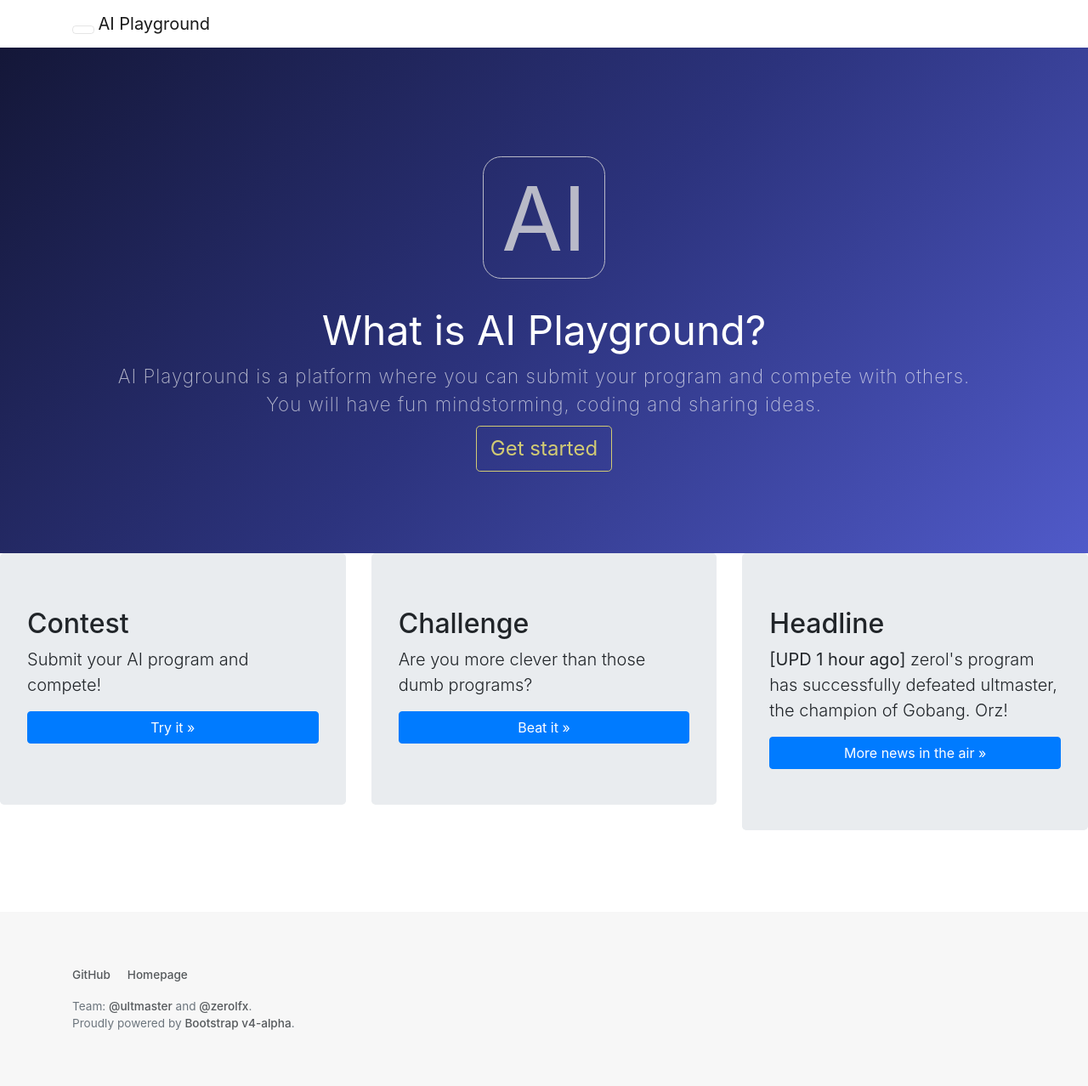
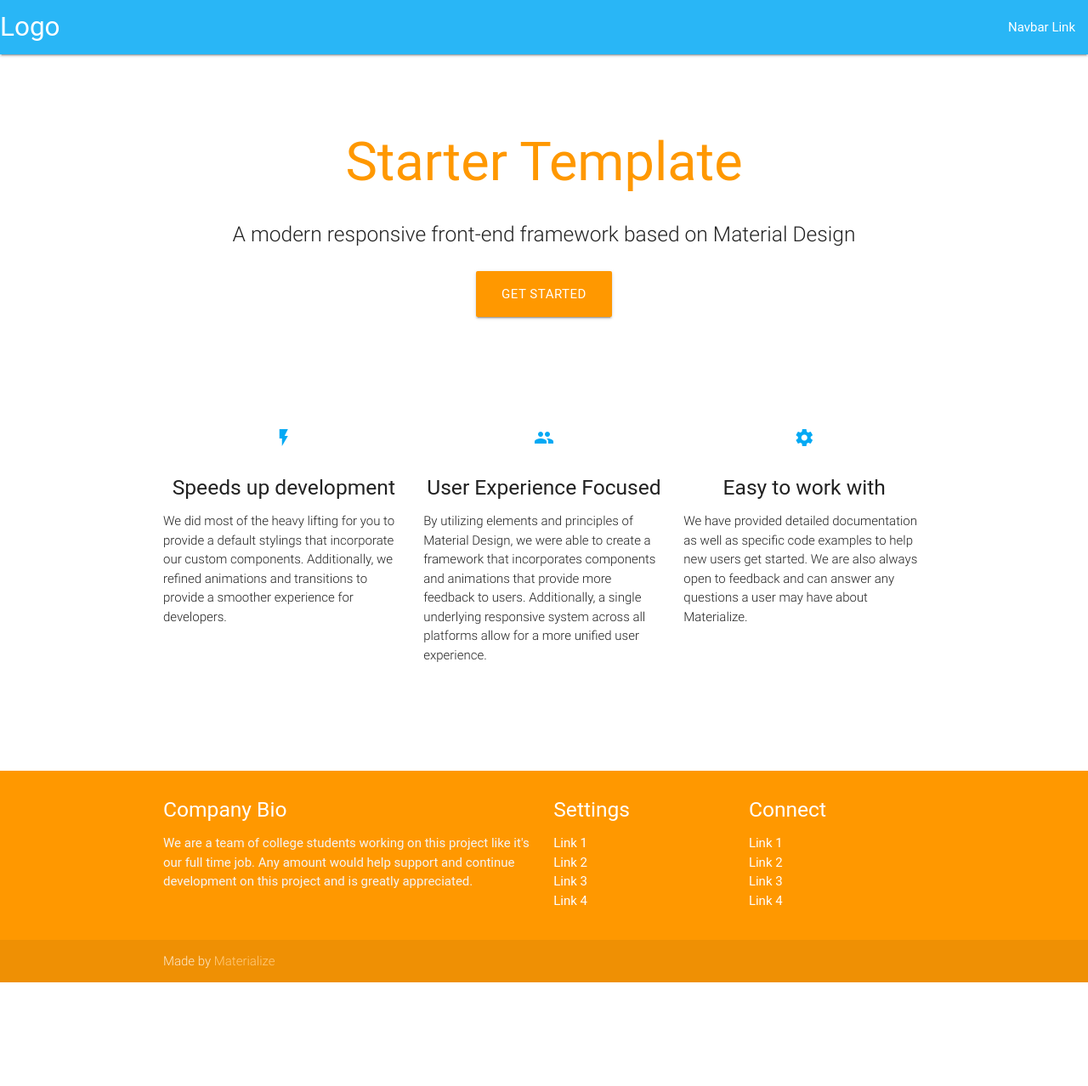
Before and after one commit to zerolfx/AIPlayground, a Django app: page / in a window 1280 px wide. Shown: the whole page at 85% size. After the commit the page ends 1156 px from the top, so only its background shows below. Run offline with Django 3.2, Linux system fonts and the light colour scheme; some libraries are stand-ins or nearby versions; some web fonts are replaced.

Commit message:
getting started, finally

```diff
--- /dev/null
+++ b/static/css/base.sass
@@ -0,0 +1,2 @@
+body
+  background-color: #f00
--- a/static/css/layout.css
+++ b/static/css/layout.css
@@ -1,3 +1,7 @@
+template {
+  display: none;
+}
+
 input, button, select, textarea, a {
   outline: none !important;
 }
--- /dev/null
+++ b/static/js/init.js
@@ -0,0 +1,9 @@
+var vm = new Vue({
+  el: '#example',
+  data: {
+    classObject: {
+      "nav-wrapper": true,
+      "container": true
+    }
+  }
+});
--- a/templates/base.html
+++ b/templates/base.html
@@ -4,184 +4,128 @@
 <head>
   <meta charset="utf-8">
   <meta http-equiv="X-UA-Compatible" content="IE=edge">
-  <meta name="viewport" content="width=device-width, initial-scale=1, shrink-to-fit=no">
-  <meta name="description" content="">
-  <meta name="author" content="">
+  <meta http-equiv="Content-Type" content="text/html; charset=UTF-8"/>
+  <meta name="viewport" content="width=device-width, initial-scale=1, maximum-scale=1.0"/>
+  <title>Starter Template - Materialize</title>
   <link rel="icon" href="{% static 'favicon.ico' %}">
-  <link href="//cdn.bootcss.com/bootstrap/4.0.0-alpha.5/css/bootstrap.min.css" rel="stylesheet">
-  <link href="{% static 'css/layout.css' %}" rel="stylesheet">
 
-  <title>{% if title %}{{ title }}{% else %}AI Playground{% endif %}</title>
+  <!-- CSS  -->
+  <link href="https://fonts.googleapis.com/icon?family=Material+Icons" rel="stylesheet">
+  <link href="https://cdn.bootcss.com/materialize/0.98.0/css/materialize.min.css" rel="stylesheet">
+  <link href="https://fonts.css.network/css?family=Roboto" rel="stylesheet">
 </head>
+<body>
+  <nav class="light-blue lighten-1" id="element" role="navigation">
+    <div class="classObject"><a id="logo-container" href="#" class="brand-logo">Logo</a>
+      <ul class="right hide-on-med-and-down">
+        <li><a href="#">Navbar Link</a></li>
+      </ul>
 
-<body>
-
-  <header class="navbar navbar-light navbar-static-top bd-navbar">
-    <div class="container">
-      <nav>
-        <div class="clearfix">
-        <button class="navbar-toggler hidden-md-up float-xs-right" type="button" data-toggle="collapse"
-                data-target="#navbarResponsive"
-                aria-controls="navbarResponsive" aria-expanded="false" aria-label="Toggle navigation"></button>
-          <a class="navbar-brand hidden-md-up" href="{% url 'home' %}">AI Playground</a>
-        </div>
-        <div class="collapse navbar-toggleable-sm" id="navbarResponsive">
-          <ul class="nav navbar-nav">
-            <li class="nav-item active">
-              <a class="nav-item nav-link {{ home_active }}" href="{% url 'home' %}">AI Playground</a>
-            </li>
-            <li class="nav-item">
-              <a class="nav-item nav-link {{ problist_active }}" href="{% url 'problist' %}">Problems</a>
-            </li>
-            <li class="nav-item">
-              <a class="nav-item nav-link {{ status_active }}" href="{% url 'status' %}">Status</a>
-            </li>
-            <li class="nav-item">
-              <a class="nav-item nav-link {{ challenge_active }}" href="#">Challenge</a>
-            </li>
-            {% if request.user.is_authenticated %}
-              <div class="float-md-right">
-                <li class="nav-item">
-                  <a class="nav-link text-gray-dark" href="{% url 'settings:profile' %}">{{ request.user.username }}</a>
-                </li>
-                <li class="nav-item">
-                  <a class="nav-link" href="{% url 'logout' %}">Logout</a>
-                </li>
-              </div>
-            {% else %}
-              <div class="float-md-right">
-                <li class="nav-item">
-                  <a class="nav-link" href="" data-toggle="modal" data-target="#modal-login">Login</a>
-                </li>
-                <li class="nav-item">
-                  <a class="nav-link" href="" data-toggle="modal" data-target="#modal-register">Register</a>
-                </li>
-              </div>
-            {% endif %}
+      <ul id="nav-mobile" class="side-nav">
+        <li><a href="#">Navbar Link</a></li>
       </ul>
+      <a href="#" data-activates="nav-mobile" class="button-collapse"><i class="material-icons">menu</i></a>
     </div>
   </nav>
+  <div class="section no-pad-bot" id="index-banner">
+    <div class="container">
+      <br><br>
+      <h1 class="header center orange-text">Starter Template</h1>
+      <div class="row center">
+        <h5 class="header col s12 light">A modern responsive front-end framework based on Material Design</h5>
       </div>
-  </header>
+      <div class="row center">
+        <a href="http://materializecss.com/getting-started.html" id="download-button" class="btn-large waves-effect waves-light orange">Get Started</a>
+      </div>
+      <br><br>
 
-  <div class="modal fade" id="modal-login" tabindex="-1" role="dialog" aria-labelledby="myModalLabel"
-       aria-hidden="true">
-    <div class="modal-dialog">
-      <div class="modal-content">
-        <form class="form" id="user-login-form">
-          <div class="modal-body">
-            <input type="text" name="username" class="form-control" placeholder="Username" required autofocus>
-            <input type="password" name="password" class="form-control" placeholder="Password" required>
-            <div class="text-danger mx-1" style="display:none" id="user-login-message">
     </div>
   </div>
-          <div class="modal-footer">
-            <button type="button" class="btn btn-secondary" data-dismiss="modal">Close</button>
-            <button type="button" class="btn btn-primary" onclick="login_button_click()">Login</button>
+
+
+  <div class="container">
+    <div class="section">
+
+      <!--   Icon Section   -->
+      <div class="row">
+        <div class="col s12 m4">
+          <div class="icon-block">
+            <h2 class="center light-blue-text"><i class="material-icons">flash_on</i></h2>
+            <h5 class="center">Speeds up development</h5>
+
+            <p class="light">We did most of the heavy lifting for you to provide a default stylings that incorporate our custom components. Additionally, we refined animations and transitions to provide a smoother experience for developers.</p>
           </div>
-        </form>
+        </div>
+
+        <div class="col s12 m4">
+          <div class="icon-block">
+            <h2 class="center light-blue-text"><i class="material-icons">group</i></h2>
+            <h5 class="center">User Experience Focused</h5>
+
+            <p class="light">By utilizing elements and principles of Material Design, we were able to create a framework that incorporates components and animations that provide more feedback to users. Additionally, a single underlying responsive system across all platforms allow for a more unified user experience.</p>
+          </div>
+        </div>
+
+        <div class="col s12 m4">
+          <div class="icon-block">
+            <h2 class="center light-blue-text"><i class="material-icons">settings</i></h2>
+            <h5 class="center">Easy to work with</h5>
+
+            <p class="light">We have provided detailed documentation as well as specific code examples to help new users get started. We are also always open to feedback and can answer any questions a user may have about Materialize.</p>
           </div>
         </div>
       </div>
 
-  <div class="modal fade" id="modal-register" tabindex="-1" role="dialog" aria-labelledby="myModalLabel"
-       aria-hidden="true">
-    <div class="modal-dialog">
-      <div class="modal-content">
-        <form class="form" id="user-register-form">
-          <div class="modal-body">
-            <input type="email" name="email" class="form-control" placeholder="Email" required autofocus>
-            <input type="text" name="username" class="form-control" placeholder="Username" required>
-            <input type="password" name="password" class="form-control" placeholder="Password" required>
-            <div class="text-danger mx-1" style="display:none" id="user-register-message"></div>
     </div>
-          <div class="modal-footer">
-            <button type="button" class="btn btn-secondary" data-dismiss="modal">Close</button>
-            <button type="button" class="btn btn-primary" onclick="register_button_click()">Register</button>
+    <br><br>
+
+    <div class="section">
+
     </div>
-        </form>
+  </div>
+
+  <footer class="page-footer orange">
+    <div class="container">
+      <div class="row">
+        <div class="col l6 s12">
+          <h5 class="white-text">Company Bio</h5>
+          <p class="grey-text text-lighten-4">We are a team of college students working on this project like it's our full time job. Any amount would help support and continue development on this project and is greatly appreciated.</p>
+
+
+        </div>
+        <div class="col l3 s12">
+          <h5 class="white-text">Settings</h5>
+          <ul>
+            <li><a class="white-text" href="#!">Link 1</a></li>
+            <li><a class="white-text" href="#!">Link 2</a></li>
+            <li><a class="white-text" href="#!">Link 3</a></li>
+            <li><a class="white-text" href="#!">Link 4</a></li>
+          </ul>
+        </div>
+        <div class="col l3 s12">
+          <h5 class="white-text">Connect</h5>
+          <ul>
+            <li><a class="white-text" href="#!">Link 1</a></li>
+            <li><a class="white-text" href="#!">Link 2</a></li>
+            <li><a class="white-text" href="#!">Link 3</a></li>
+            <li><a class="white-text" href="#!">Link 4</a></li>
+          </ul>
         </div>
       </div>
     </div>
-
-  {% block content %}
-  {% endblock %}
-
-  <footer class="bd-footer text-muted">
+    <div class="footer-copyright">
       <div class="container">
-      <ul class="bd-footer-links">
-        <li><a href="https://github.com/zerolfx/AIPlayground">GitHub</a></li>
-        <li><a href="{% url 'home' %}">Homepage</a></li>
-      </ul>
-      <p>Team: <a href="https://github.com/ultmaster">@ultmaster</a> and <a href="https://github.com/zerolfx">@zerolfx</a>.</p>
-      <p>Proudly powered by <a href="https://v4-alpha.getbootstrap.com/">Bootstrap v4-alpha</a>.</p>
+      Made by <a class="orange-text text-lighten-3" href="http://materializecss.com">Materialize</a>
+      </div>
     </div>
   </footer>
 
 
+  <!--  Scripts -->
+  <script src="https://cdn.bootcss.com/jquery/3.1.1/jquery.min.js"></script>
+  <script src="https://cdn.bootcss.com/materialize/0.98.0/js/materialize.min.js"></script>
+  <script src="https://cdn.bootcss.com/vue/2.1.10/vue.min.js"></script>
+  <script src="{% static 'js/init.js' %}"></script>
 
-<script src="//cdn.bootcss.com/jquery/3.1.1/jquery.min.js"></script>
-<script src="//cdn.bootcss.com/tether/1.4.0/js/tether.min.js"></script>
-<script src="//cdn.bootcss.com/bootstrap/4.0.0-alpha.5/js/bootstrap.min.js"></script>
-
-<script>
-  function login_button_click() {
-    var data = $('#user-login-form').serialize();
-    $.getJSON("{% url 'login' %}", data, function (json) {
-      var user_message = $('#user-login-message');
-      user_message.hide();
-      user_message.html(json['message']);
-      if (json['error'] == 1) {
-        user_message.removeClass('text-success');
-        user_message.addClass('text-danger');
-        user_message.show(500);
-      } else {
-        user_message.removeClass('text-danger');
-        user_message.addClass('text-success');
-        user_message.show(500);
-        setTimeout(function () {
-            location.reload();
-        }, 1500);
-      }
-    });
-  }
-  function register_button_click() {
-    var data = $('#user-register-form').serialize();
-    $.getJSON("{% url 'register' %}", data, function (json) {
-      var user_message = $('#user-register-message');
-      user_message.hide();
-      user_message.html(json['message']);
-      if (json['error'] == 1) {
-        user_message.removeClass('text-success');
-        user_message.addClass('text-danger');
-        user_message.show(500);
-      } else {
-        user_message.removeClass('text-danger');
-        user_message.addClass('text-success');
-        user_message.show(500);
-        setTimeout(function () {
-            location.reload();
-        }, 1500);
-      }
-    });
-  }
-  var modal_login = $('#modal-login');
-  var modal_register = $('#modal-register');
-  modal_login.on('shown.bs.modal', function() {
-    $(this).find('input:first').focus();
-  });
-  modal_register.on('shown.bs.modal', function() {
-    $(this).find('input:first').focus();
-  });
-  modal_login.keypress(function(e) {
-    if (e.which == 13) login_button_click();
-  });
-  modal_register.keypress(function(e) {
-    if (e.which == 13) register_button_click();
-  });
-</script>
-
-{% block script %}
-{% endblock %}
   </body>
 </html>
```
Also changed, not shown: init.js (added). Lines whose indentation alone changed are shown as unchanged.
